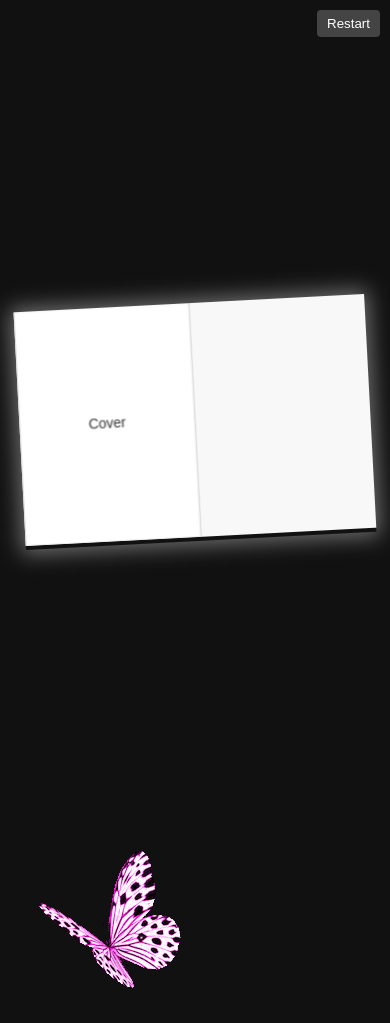
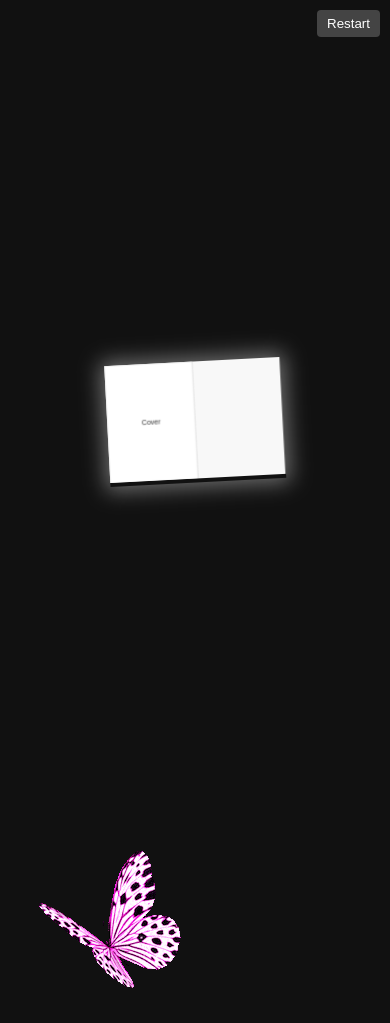
Before and after one commit to Aimisnotavailable/ProjectR, a plain HTML site: page index.html in a window 390 px wide. Drawn offline with Linux system fonts and the light colour scheme.

Commit message:
mobile view test2

```diff
--- a/styles.css
+++ b/styles.css
@@ -32,7 +32,7 @@ body {
 
 /* Book Container (Letter Card) Styles */
 #letter-card {
-  width: 300px; /* Start as one-page (cover only) */
+  width: 300px; /* Closed state on desktop: one-page (cover only) */
   overflow: hidden;
   position: fixed;
   top: 50%;
@@ -144,15 +144,17 @@ body {
     right: 10px;
     padding: 6px 10px;
   }
-  /* Scale Letter Card for Mobile View */
-  #letter-card {
-    width: 90vw; /* Use 90% of viewport width */
+  /* Scale Letter Card for Mobile View:
+     Closed state shows one page (cover) while open state shows the two-page view */
+  #letter-card:not(.open) {
+    width: 45vw;  /* Approximately half the width of the open card */
     left: 50%;
     transform: translate(-50%, -50%) rotate(-3deg);
     -webkit-transform: translate(-50%, -50%) rotate(-3deg);
   }
   #letter-card.open {
-    width: 90vw;  /* Keep the open card within mobile view */
+    width: 90vw;
+    left: 50%;
     transform: translate(-50%, -50%) rotate(0deg);
     -webkit-transform: translate(-50%, -50%) rotate(0deg);
   }
```
